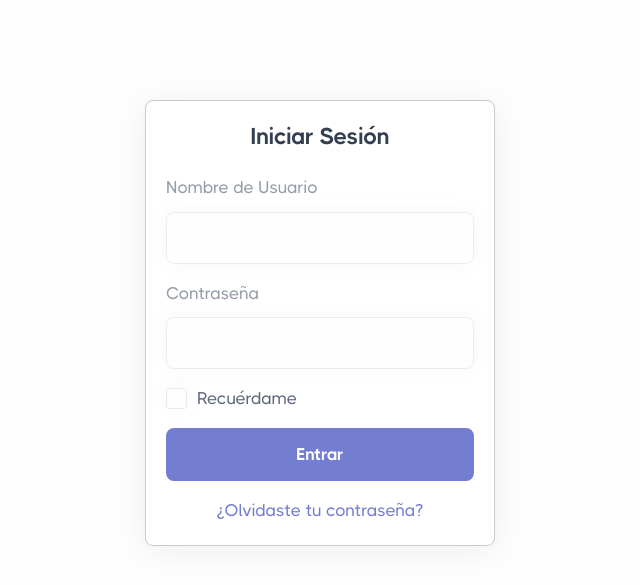
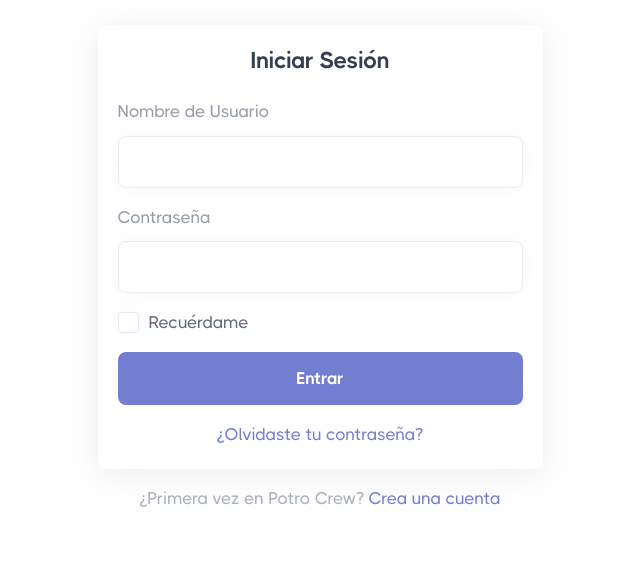
Before and after one commit to pedroHackerNoob/mercedes-dev-web, a Flask app: page / in a window 1280 px wide. Shown: the part 49-634 px from the top of the page, without its empty margins (320-960 px from the left). Run offline with Flask 3, Linux system fonts and the light colour scheme; some libraries are stand-ins or nearby versions.

Commit message:
added css

```diff
--- a/templates/logIn.html
+++ b/templates/logIn.html
@@ -1,10 +1,10 @@
 {% include 'header.html' %}
 <body>
 <div class="container">
-  <div class="row justify-content-center mt-15">
-    <div class="col-12 col-sm-8 col-lg-4">
+  <div class="row justify-content-center mt-5">
+    <div class="col-12 col-sm-10 col-md-8 col-lg-6 col-xl-5">
 
-      <div class="card shadow-lg border p-4">
+      <div class="card shadow-lg p-4">
         <h3 class="text-center mb-4">Iniciar Sesión</h3>
 
         <form>
@@ -34,7 +34,10 @@
             <a href="#" class="text-decoration-none">¿Olvidaste tu contraseña?</a>
         </div>
       </div>
-
+        <div class="text-center mt-3">
+            <p class="text-muted mb-0">¿Primera vez en Potro Crew? <a href="/test" class="text-decoration-none">Crea una cuenta</a></p>
+        </div>
+      </div>
     </div>
   </div>
 </div>
--- a/templates/signUp.html
+++ b/templates/signUp.html
@@ -31,7 +31,7 @@
         </form>
 
         <div class="text-center mt-3">
-            <p class="text-muted mb-0">¿Ya tienes una cuenta? <a href="logIn.html" class="text-decoration-none">Inicia Sesión aquí</a></p>
+            <p class="text-muted mb-0">¿Ya tienes cuenta? <a href="/" class="text-decoration-none">Inicia sesión</a></p>
         </div>
       </div>
 
```
